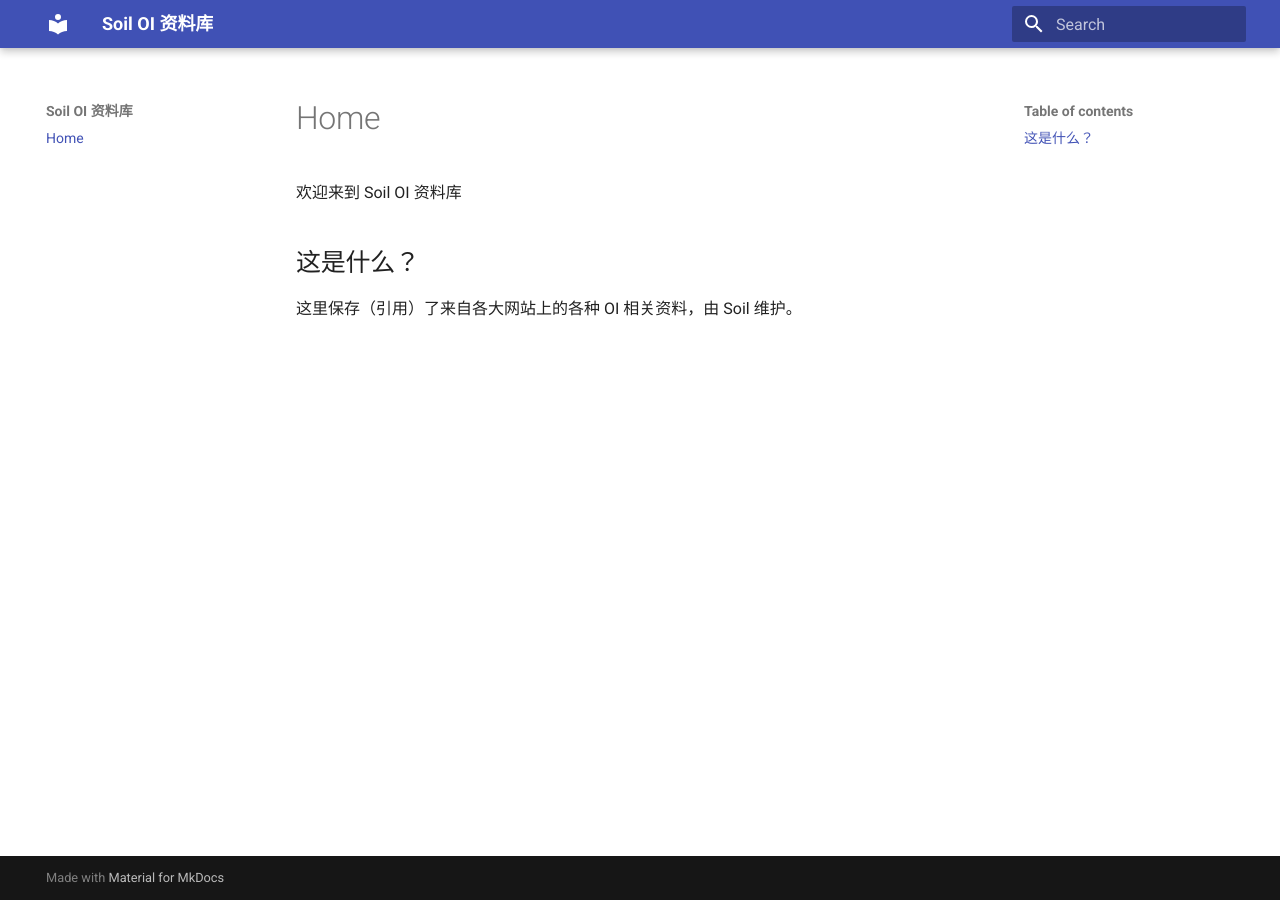
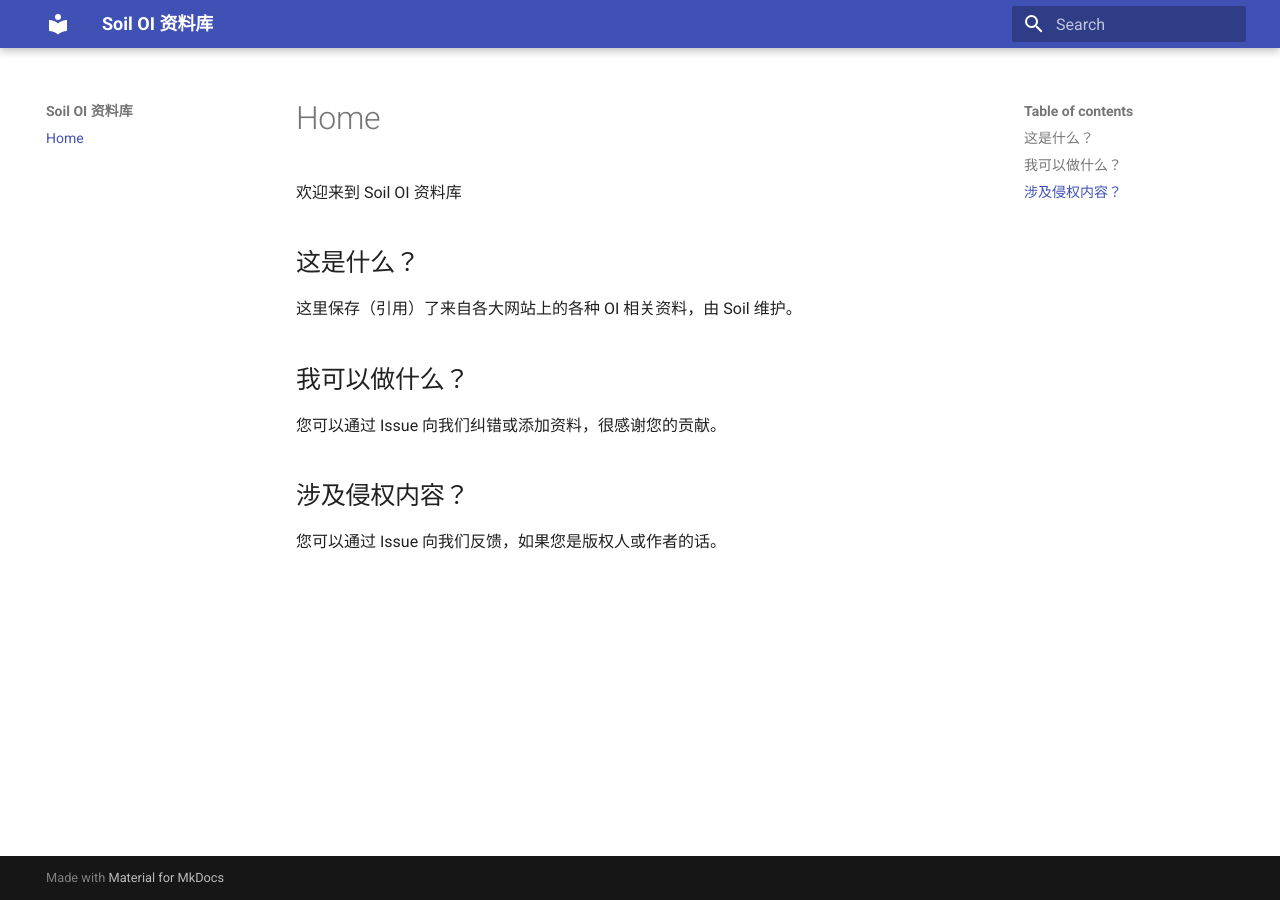
Before and after one commit to ASoyou/oilibrary, an MkDocs documentation site: the page built from docs/index.md, in a window 1280 px wide. Built offline with MkDocs 1.6.1 and Material for MkDocs 9.7.7, drawn with Linux system fonts in a browser that asks for light colours.

Commit message:
Update index.md

```diff
--- a/docs/index.md
+++ b/docs/index.md
@@ -3,3 +3,11 @@
 ## 这是什么？
 
 这里保存（引用）了来自各大网站上的各种 OI 相关资料，由 Soil 维护。
+
+## 我可以做什么？
+
+您可以通过 Issue 向我们纠错或添加资料，很感谢您的贡献。
+
+## 涉及侵权内容？
+
+您可以通过 Issue 向我们反馈，如果您是版权人或作者的话。
```
